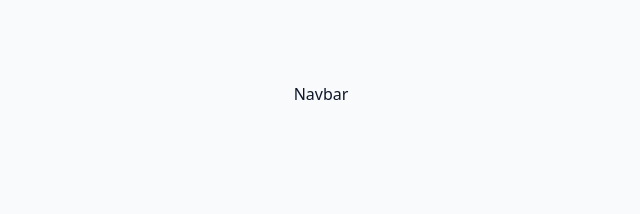
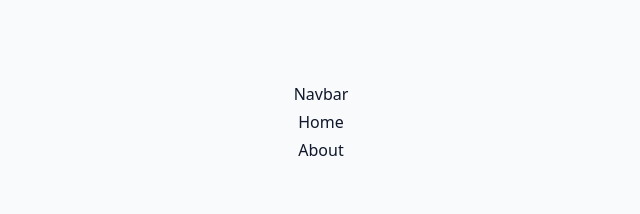
Before and after one commit to yorkyorkex/03-advanced-react, a React (Vite) app: page / in a window 1280 px wide. Shown: the top 214 px of the page, without its empty margins (319-959 px from the left). Built offline with nearby package versions, Linux system fonts and the light colour scheme.

Commit message:
Add About and Home components with routing integration in App

```diff
--- a/src/App.jsx
+++ b/src/App.jsx
@@ -11,6 +11,8 @@
 /* import Starter from './tutorial/03-conditional-rendering/starter/02-short-circuit' */
 /* import Starter from './tutorial/03-conditional-rendering/starter/03-show-hide' */
 import Starter from './tutorial/04-project-structure/starter/Navbar'
+
+import { About, Home } from './tutorial/04-project-structure/starter/Pages'
 /* import Starter from './tutorial/04-forms/starter/02-multiple-inputs' */
 /* import Starter from './tutorial/05-useRef/starter/01-useRef-basics' */
 /* import Starter from './tutorial/05-useRef/starter/02-useRef-timer' */
@@ -26,6 +28,8 @@ function App() {
   return (
     <div className="container">
       <Starter />
+      <Home />
+      <About />
     </div>
   )
 }
--- /dev/null
+++ b/src/tutorial/04-project-structure/starter/Pages/About.jsx
@@ -0,0 +1,7 @@
+import React from 'react'
+
+function About() {
+  return <div>About</div>
+}
+
+export default About
--- /dev/null
+++ b/src/tutorial/04-project-structure/starter/Pages/Home.jsx
@@ -0,0 +1,7 @@
+import React from 'react'
+
+function Home() {
+  return <div>Home</div>
+}
+
+export default Home
--- /dev/null
+++ b/src/tutorial/04-project-structure/starter/Pages/index.jsx
@@ -0,0 +1,4 @@
+import About from './About'
+import Home from './Home'
+
+export { About, Home }
```
